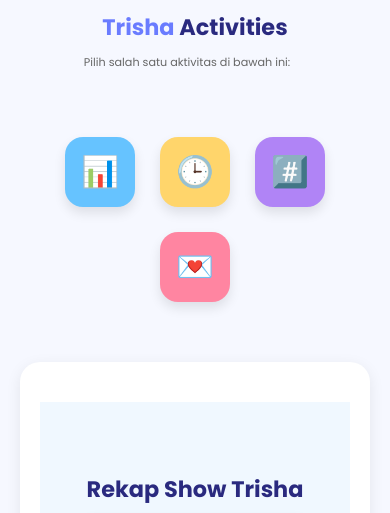
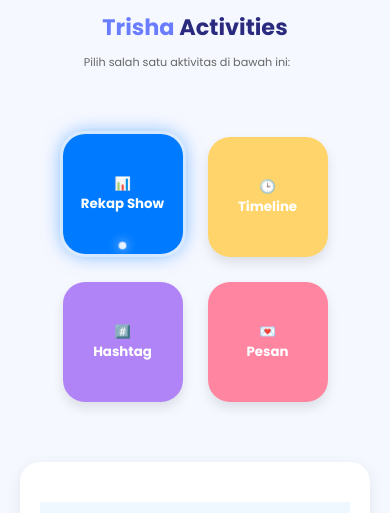
Before and after one commit to trishaland/cobapesan, a plain HTML site: page about.html in a window 390 px wide. Shown: the part 2060-2573 px from the top of the page. Drawn offline with Linux system fonts and the light colour scheme.

Commit message:
Update about.html

```diff
--- a/about.html
+++ b/about.html
@@ -902,47 +902,66 @@
   box-shadow: 0 6px 12px rgba(0, 0, 0, 0.1);
 }
 
-/* warna pastel cerah */
-.activity-btn.rekapshow { background-color: #66C3FF; }
-.activity-btn.timeline  { background-color: #FFD56B; }
-.activity-btn.hashtag   { background-color: #B084F6; }
-.activity-btn.pesan     { background-color: #FF85A1; }
-
-.activity-btn .emoji {
-  font-size: 2.4rem;
-  margin-bottom: 6px;
-  transition: transform 0.25s ease;
-}
-
-.activity-btn .label {
-  font-size: 1rem;
-  letter-spacing: 0.5px;
-}
-
-.activity-btn:hover {
-  transform: translateY(-4px);
-  box-shadow: 0 10px 18px rgba(0, 0, 0, 0.15);
-}
-
-.activity-btn:hover .emoji {
-  transform: scale(1.15);
-}
-
-/* 📱 mobile */
+/* 🌈 Warna tombol default (cerah pastel Trishaland) */
+.activity-btn.rekapshow { background-color: #66C3FF; }  /* biru muda */
+.activity-btn.timeline  { background-color: #FFD56B; }  /* kuning muda */
+.activity-btn.hashtag   { background-color: #B084F6; }  /* ungu muda */
+.activity-btn.pesan     { background-color: #FF85A1; }  /* pink muda */
+
+/* 💫 Warna tombol AKTIF (lebih kontras dan saturasi lebih tinggi) */
+.activity-btn.active.rekapshow {
+  background-color: #007BFF;              /* biru vivid */
+  box-shadow: 0 0 20px rgba(0, 123, 255, 0.6);
+}
+
+.activity-btn.active.timeline {
+  background-color: #FFB300;              /* kuning keemasan */
+  box-shadow: 0 0 20px rgba(255, 179, 0, 0.6);
+}
+
+.activity-btn.active.hashtag {
+  background-color: #7A3EF5;              /* ungu terang pekat */
+  box-shadow: 0 0 20px rgba(122, 62, 245, 0.6);
+}
+
+.activity-btn.active.pesan {
+  background-color: #FF3E6C;              /* pink magenta vivid */
+  box-shadow: 0 0 20px rgba(255, 62, 108, 0.6);
+}
+
+/* ✨ Efek tombol aktif (umum) */
+.activity-btn.active {
+  position: relative;
+  transform: translateY(-3px);
+  outline: 3px solid rgba(255, 255, 255, 0.4);
+  transition: all 0.3s ease;
+}
+
+/* 🌟 Indikator titik kecil di bawah tombol aktif */
+.activity-btn.active::after {
+  content: "";
+  position: absolute;
+  bottom: 8px;
+  width: 10px;
+  height: 10px;
+  background: #fff;
+  border-radius: 50%;
+  box-shadow: 0 0 10px rgba(255, 255, 255, 0.9);
+  animation: pulseDot 1.2s infinite ease-in-out;
+}
+
+/* 🫧 Animasi titik aktif berdenyut lembut */
+@keyframes pulseDot {
+  0%, 100% { transform: scale(1); opacity: 1; }
+  50% { transform: scale(1.4); opacity: 0.6; }
+}
+
+/* 📱 Mobile: kecilin indikator */
 @media (max-width: 768px) {
-  .activity-btn {
-    width: 70px;
-    height: 70px;
-    border-radius: 18px;
-  }
-
-  .activity-btn .label {
-    display: none;
-  }
-
-  .activity-btn .emoji {
-    font-size: 1.9rem;
-    margin-bottom: 0;
+  .activity-btn.active::after {
+    bottom: 5px;
+    width: 7px;
+    height: 7px;
   }
 }
 </style>
```
